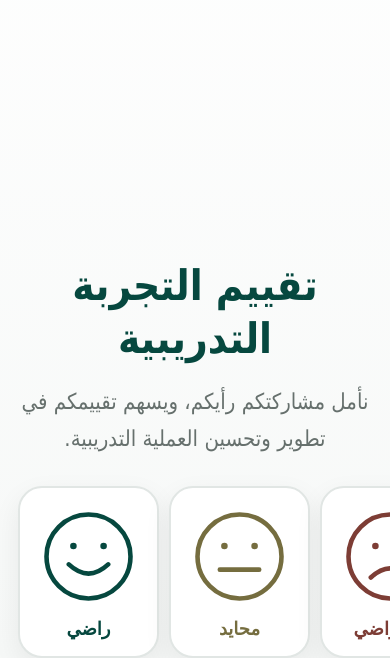
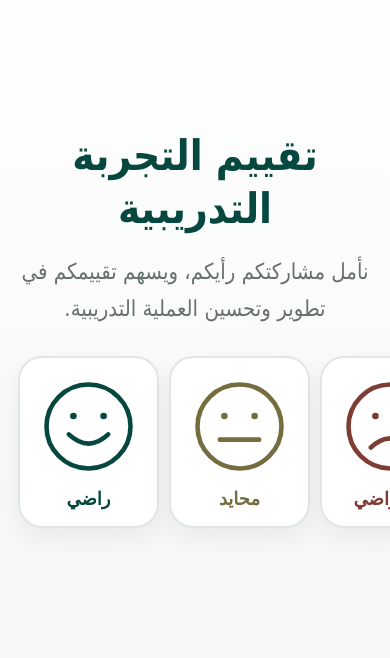
Before and after one commit to waleed1109789-cyber/training-evaluation, a plain HTML site: page index.html in a window 390 px wide. Shown: the part 186-844 px from the top of the page. Drawn offline with Linux system fonts and the light colour scheme.

Commit message:
1Update index.html

```diff
--- a/index.html
+++ b/index.html
@@ -95,13 +95,13 @@
     margin:25px 0 42px;
   }
 
-  /* نزول قسم التقييم لأسفل أكثر */
+  /* قسم التقييم في منتصف الشاشة تقريبًا */
   .evaluation-section{
     width:100%;
     display:flex;
     flex-direction:column;
     align-items:center;
-    margin-top:350px;
+    margin-top:170px;
   }
 
   h1{
@@ -275,7 +275,7 @@
     }
 
     .evaluation-section{
-      margin-top:300px;
+      margin-top:140px;
     }
 
     .top-line{
@@ -328,7 +328,7 @@
     }
 
     .evaluation-section{
-      margin-top:250px;
+      margin-top:110px;
     }
 
     .logos-row{
```
